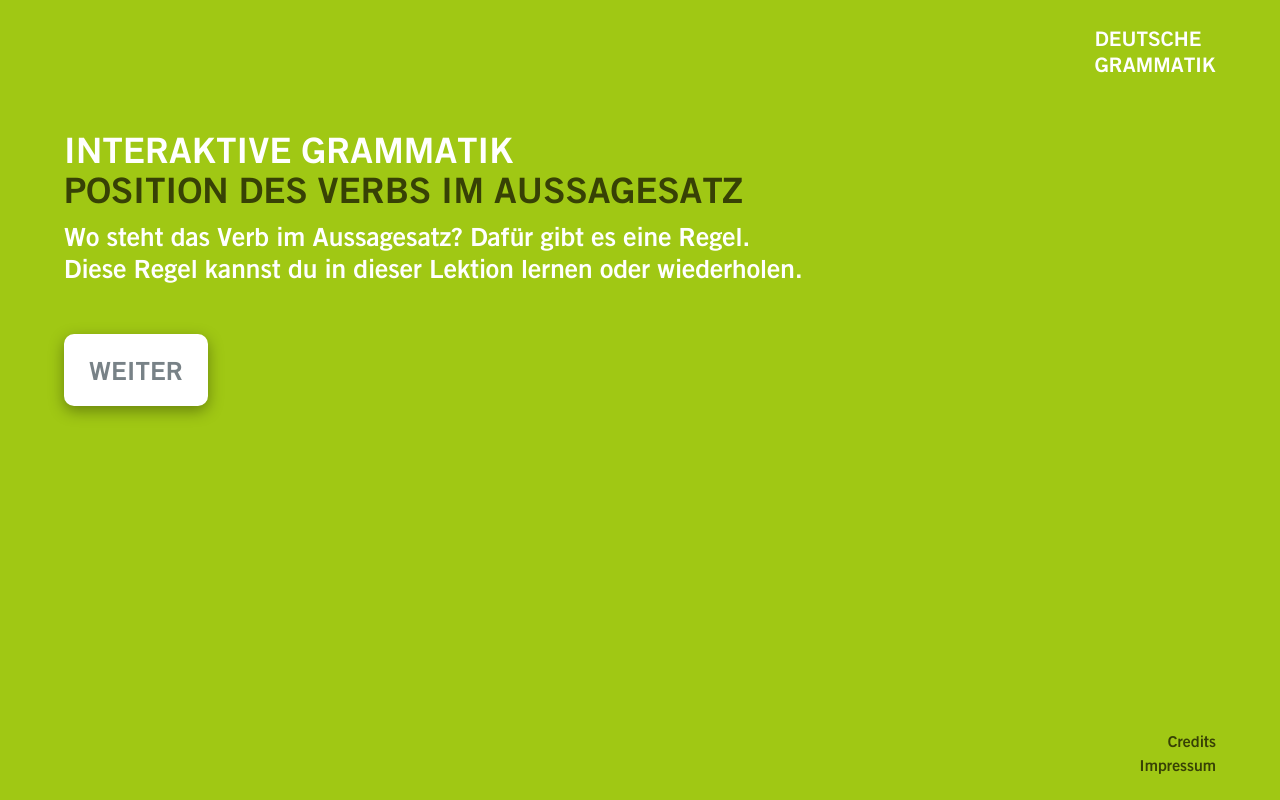
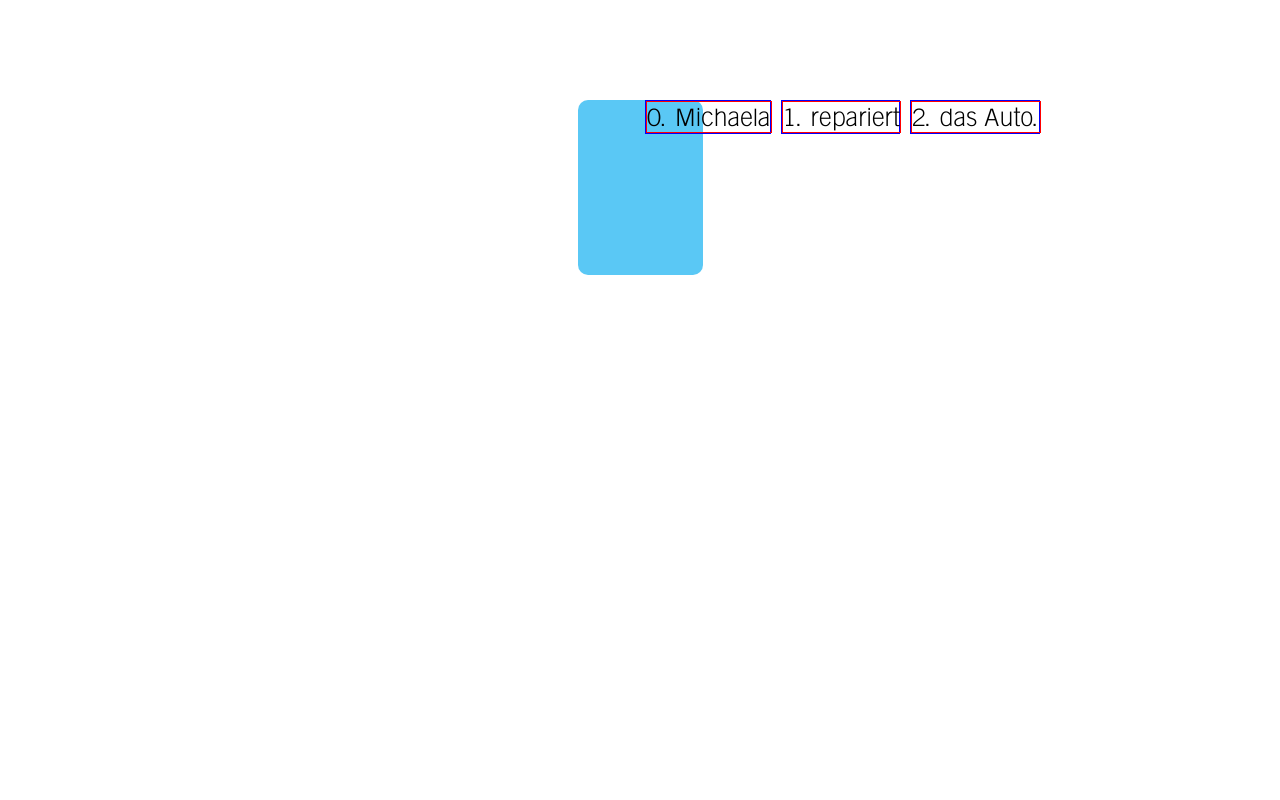
Before and after one commit to Nemanja2912/DeutscheGrammatik, a React (Create React App) app: page / in a window 1280 px wide. Built offline with nearby package versions, Linux system fonts and the light colour scheme.

Commit message:
before sort

```diff
--- a/src/App.js
+++ b/src/App.js
@@ -2,6 +2,7 @@ import React, { useEffect, useState } from "react";
 import "./css/general.css";
 import Game1 from "./game1/game1";
 import Game2 from "./game2/game2";
+import Game3 from "./game3/game3";
 import Menu from "./menu/menu";
 
 function App() {
@@ -17,9 +18,11 @@ function App() {
 
   return (
     <div className="App">
-      <Menu navMenuItem={navMenuItem} setNavMenuItem={setNavMenuItem} />
+      {/* <Menu navMenuItem={navMenuItem} setNavMenuItem={setNavMenuItem} />
       {navMenuItem === 0 ? <Game1 /> : ""}
-      {navMenuItem === 1 ? <Game2 /> : ""}
+    {navMenuItem === 1 ? <Game2 /> : ""}
+    {navMenuItem === 2 ? <Game3 /> : ""} */}
+      <Game3 />
     </div>
   );
 }
--- /dev/null
+++ b/src/css/game3.css
@@ -0,0 +1,54 @@
+.game3 {
+  height: 100vh;
+  padding-top: 100px;
+  display: flex;
+  justify-content: center;
+}
+
+.game3 .line {
+  margin-bottom: 20px;
+  font-size: 24px;
+  position: absolute;
+  display: flex;
+}
+
+.game3 .line .container {
+  margin: 0 5px;
+  border: 1px solid blue;
+  width: 100%;
+  -webkit-touch-callout: none;
+  /* iOS Safari */
+  /* Safari */
+  /* Konqueror HTML */
+  /* Old versions of Firefox */
+  /* Internet Explorer/Edge */
+  user-select: none;
+  /* Non-prefixed version, currently
+                                  supported by Chrome, Edge, Opera and Firefox */
+}
+
+.game3 .line .container .word {
+  position: relative;
+  border: 1px solid red;
+  width: max-content;
+  cursor: pointer;
+}
+
+.game3 .verb-area {
+  position: absolute;
+  left: 0;
+  right: 0;
+  top: 0;
+  display: flex;
+  justify-content: center;
+  z-index: -1;
+}
+
+.game3 .verb-area .bluebox {
+  background-color: #5ac8f5;
+  height: 175px;
+  width: 125px;
+  border-radius: 10px;
+  margin-top: 100px;
+}
+/*# sourceMappingURL=game3.css.map */
--- a/src/game2/game2.jsx
+++ b/src/game2/game2.jsx
@@ -81,15 +81,12 @@ const Game2 = () => {
       setLinePos([...position]);
       cursorY = e.clientY;
       cursorX = e.clientX;
-      console.log("test12");
     }
 
     window.addEventListener("mousemove", moveCursor);
 
     function mouseUp() {
       window.removeEventListener("mousemove", moveCursor);
-
-      console.log("test");
 
       let blueBox = blueBoxRef.current.getBoundingClientRect();
 
--- /dev/null
+++ b/src/game3/game3.jsx
@@ -0,0 +1,165 @@
+import React, { useState, useRef, useEffect, createRef } from "react";
+import "../css/game3.css";
+
+const line = [["0. Michaela", "1. repariert", "2. das Auto."]];
+
+const n = [0, 1, 2];
+
+const Game3 = () => {
+  const wordRef = useRef([]);
+  const containerRef = useRef([]);
+  const [wordWidth, setWordWidth] = useState(["100%"]);
+  const [wordPos, setWordPos] = useState([
+    [0, 0],
+    [0, 0],
+    [0, 0],
+  ]);
+  const [pos, setPos] = useState([]);
+
+  wordRef.current = n.map((el, i) => wordRef.current[i] ?? createRef());
+  containerRef.current = n.map(
+    (el, i) => containerRef.current[i] ?? createRef()
+  );
+
+  useEffect(() => {
+    setTimeout(() => {
+      const width = [];
+      for (let i = 0; i < 3; i++) {
+        width[i] = wordRef.current[i].current.offsetWidth;
+      }
+
+      setWordWidth([...width]);
+    }, 100);
+  }, []);
+
+  const handleMove = (index) => {
+    let position = [...wordPos];
+    let clientX;
+
+    const initPosX = [];
+
+    for (let i = 0; i < 3; i++) {
+      initPosX[i] = wordRef.current[i].current.getBoundingClientRect().left;
+    }
+
+    // initPosX.sort((x, y) => x - y);
+
+    console.log(initPosX);
+
+    const move = (e) => {
+      position[index] = [
+        wordPos[index][0] + (e.clientX - pos[0]),
+        wordPos[index][1] + (e.clientY - pos[1]),
+      ];
+      setWordPos([...position]);
+      clientX = e.clientX;
+    };
+
+    window.addEventListener("mousemove", move);
+
+    window.addEventListener("mouseup", () => {
+      window.removeEventListener("mousemove", move);
+
+      for (let i = 2; i >= 0; i--) {
+        wordRef.current[i].current.style.transition = "0.5s";
+      }
+
+      const initEl = initPosX[index];
+      let trueElement;
+
+      for (let i = 2; i >= 0; i--) {
+        trueElement = initPosX[i];
+
+        if (clientX > initPosX[i]) {
+          console.log("============================");
+          console.log("initEl", initEl);
+          console.log("trueEl", trueElement);
+          console.log("wordPos InitEl", wordPos[index]);
+          console.log("wordPos TrueEl", wordPos[i]);
+          console.log("============================");
+          console.log("calc", trueElement - initEl + wordPos[index][0]);
+          console.log("============================");
+
+          position[index] = [trueElement - initEl + wordPos[index][0], 0];
+
+          position[i] = [initEl - trueElement + wordPos[i][0], 0];
+
+          break;
+        }
+      }
+
+      setWordPos([...position]);
+
+      setTimeout(() => {
+        for (let i = 0; i < 3; i++) {
+          wordRef.current[i].current.style.transition = "0s";
+        }
+      }, 500);
+    });
+
+    // if (
+    //   containerRef.current[2].current.getBoundingClientRect().left < e.clientX
+    // ) {
+    //   let position = [...wordPos];
+    //   position[2] = [
+    //     containerRef.current[index].current.getBoundingClientRect().left -
+    //       containerRef.current[2].current.getBoundingClientRect().left,
+    //     0,
+    //   ];
+    //   position[index] = [e.clientX - pos[0], e.clientY - pos[1]];
+    //   wordRef.current[2].current.style.transition = "0.5s";
+    //   setWordPos([...position]);
+    // }
+  };
+
+  return (
+    <div className="game3">
+      <div className="display">
+        {line.map((line, index) => (
+          <div className="line">
+            {line.map((word, index) => (
+              <>
+                <div
+                  className="container"
+                  style={{ width: wordWidth[index] }}
+                  ref={containerRef.current[index]}
+                >
+                  <div
+                    className="word"
+                    ref={wordRef.current[index]}
+                    style={{ left: wordPos[index][0], top: wordPos[index][1] }}
+                    onMouseDown={() => handleMove(index)}
+                    onMouseMove={(e) => {
+                      setPos([e.clientX, e.clientY]);
+                    }}
+                  >
+                    {word}
+                  </div>
+                </div>
+              </>
+            ))}
+          </div>
+        ))}
+
+        {/* <div className="line">
+          <span className="word">Michaela</span>
+          <span className="word verb">geht</span>
+          <span className="word">nach dem Seminar</span>
+          <span className="word">in die Bibliothek.</span>
+        </div>
+        <div className="line">
+          <span className="word">Am Abend</span>
+          <span className="word verb">sitzen</span>
+          <span className="word">sie</span>
+          <span className="word">in einem Café.</span>
+        </div> */}
+      </div>
+
+      <div className="verb-area">
+        <div className="bluebox"></div>
+      </div>
+    </div>
+  );
+};
+
+export default Game3;
--- /dev/null
+++ b/src/scss/game3.scss
@@ -0,0 +1,59 @@
+$BACKGROUND_COLOR: #fff;
+$GREEN_COLOR: #a0c814;
+$BROWN_COLOR: #374105;
+$GRAY_COLOR: #dddddd;
+
+.game3 {
+  height: 100vh;
+  padding-top: 100px;
+
+  display: flex;
+  justify-content: center;
+
+  .line {
+    margin-bottom: 20px;
+    font-size: 24px;
+    position: absolute;
+
+    display: flex;
+
+    .container {
+      margin: 0 5px;
+      border: 1px solid blue;
+      width: 100%;
+
+      -webkit-touch-callout: none; /* iOS Safari */
+      -webkit-user-select: none; /* Safari */
+      -khtml-user-select: none; /* Konqueror HTML */
+      -moz-user-select: none; /* Old versions of Firefox */
+      -ms-user-select: none; /* Internet Explorer/Edge */
+      user-select: none; /* Non-prefixed version, currently
+                                  supported by Chrome, Edge, Opera and Firefox */
+
+      .word {
+        position: relative;
+        border: 1px solid red;
+        width: max-content;
+        cursor: pointer;
+      }
+    }
+  }
+
+  .verb-area {
+    position: absolute;
+    left: 0;
+    right: 0;
+    top: 0;
+    display: flex;
+    justify-content: center;
+    z-index: -1;
+
+    .bluebox {
+      background-color: #5ac8f5;
+      height: 175px;
+      width: 125px;
+      border-radius: 10px;
+      margin-top: 100px;
+    }
+  }
+}
```
Also changed, not shown: 1 other file (tests, documents, lock files or other folders).
